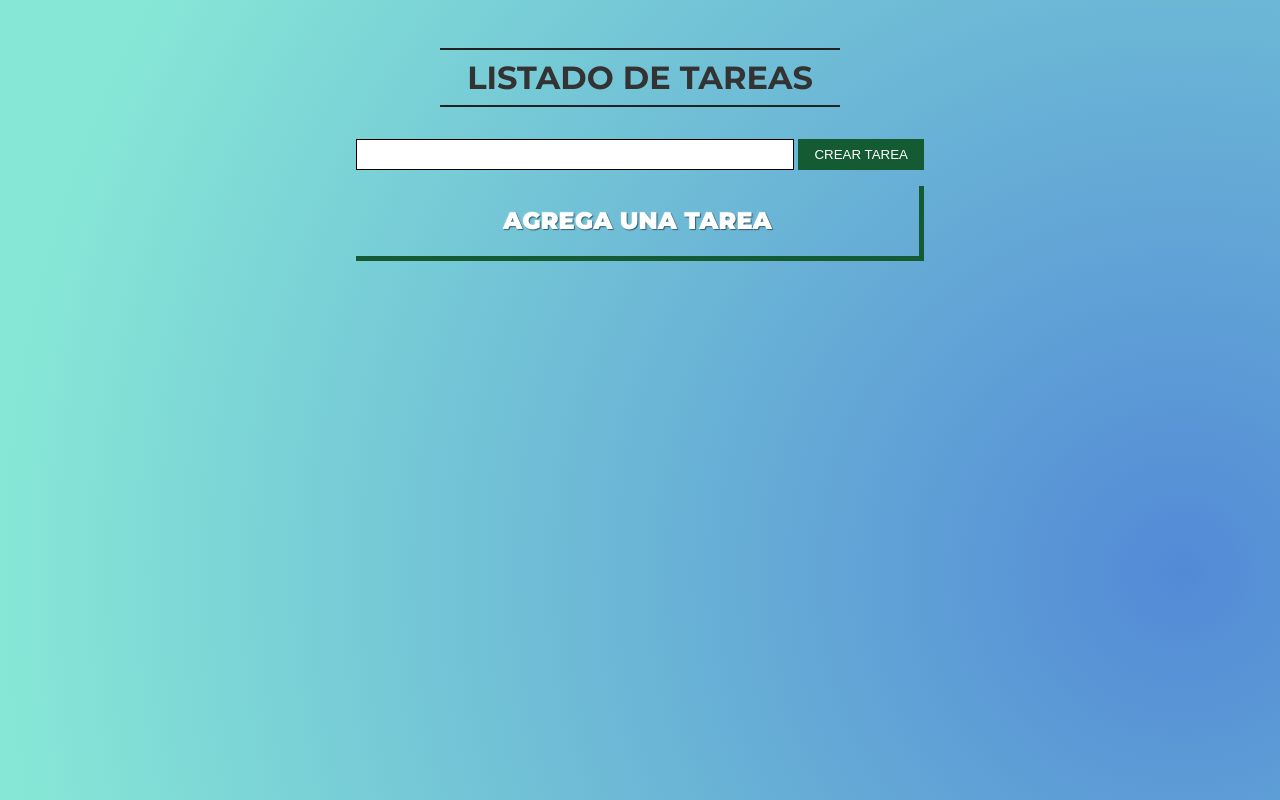
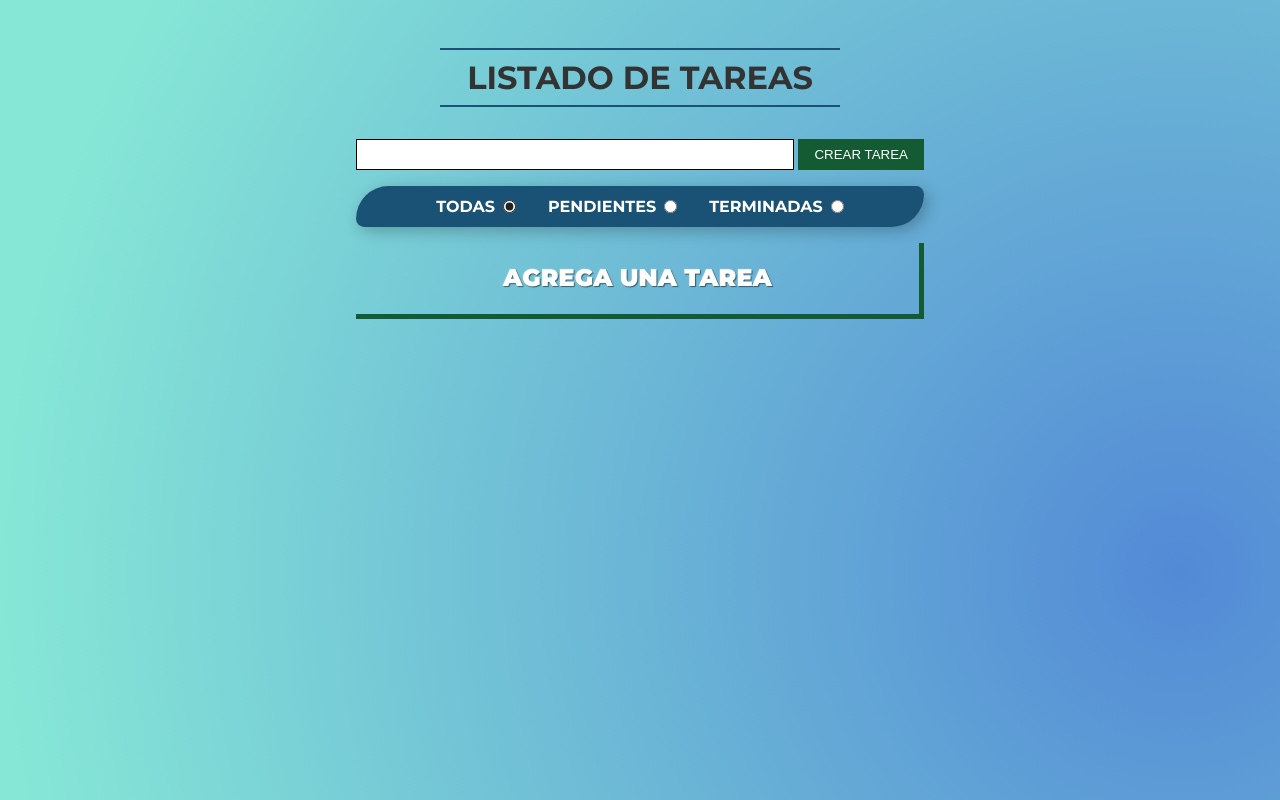
Before and after one commit to JKmoises/listado-tareas, a React (Create React App) app: page / in a window 1280 px wide. Built offline with nearby package versions, Linux system fonts and the light colour scheme.

Commit message:
Agregando filtros segun estado de la tarea

```diff
--- a/src/App.js
+++ b/src/App.js
@@ -1,13 +1,16 @@
 import { useState } from "react";
 import { TaskInput } from "./components/TaskInput";
 import { TaskList } from "./components/TaskList";
-import Swal from 'sweetalert2/dist/sweetalert2.js';
-import 'sweetalert2/src/sweetalert2.scss';
+import Swal from "sweetalert2/dist/sweetalert2.js";
+import "sweetalert2/src/sweetalert2.scss";
+import { TaskFilters } from "./components/TaskFilters";
 
 const initialTasks = JSON.parse(localStorage.getItem("tasks")) || [];
+const initialFilteredTasks = [];
 
 function App() {
   const [tasks, setTasks] = useState(initialTasks);
+  const [filteredTasks, setFilteredTasks] = useState(initialFilteredTasks);
 
   const createTask = (data) => {
     data.id = crypto.randomUUID();
@@ -19,14 +22,14 @@ function App() {
 
   const deleteTask = (id) => {
     Swal.fire({
-      title: '¿Estas segur@ de eliminar esta tarea?',
+      title: "¿Estas segur@ de eliminar esta tarea?",
       text: "¡No podrás revertir esto!",
-      icon: 'info',
+      icon: "info",
       showCancelButton: true,
-      confirmButtonColor: '#3085d6',
-      cancelButtonColor: '#d33',
-      confirmButtonText: 'Borrar Tarea',
-      cancelButtonText: 'Cancelar'
+      confirmButtonColor: "#3085d6",
+      cancelButtonColor: "#d33",
+      confirmButtonText: "Borrar Tarea",
+      cancelButtonText: "Cancelar",
     }).then((result) => {
       if (result.isConfirmed) {
         let newData = tasks.filter((task) => task.id !== id);
@@ -34,18 +37,13 @@ function App() {
         localStorage.setItem("tasks", JSON.stringify(newData));
         setTasks(newData);
 
-        Swal.fire(
-          'Tarea Eliminada',
-          'Tu tarea ha sido eliminada',
-          'success'
-        )
+        Swal.fire("Tarea Eliminada", "Tu tarea ha sido eliminada", "success");
       }
-    })
-
+    });
   };
 
   const updateStateTask = (data) => {
-    let newData = tasks.map(task => {
+    let newData = tasks.map((task) => {
       if (data.id === task.id) {
         if (data.state) {
           task.state = false;
@@ -62,20 +60,36 @@ function App() {
   };
 
   const updateTask = (data) => {
-    let newData = tasks.map(task => task.id === data.id ? data : task);
+    let newData = tasks.map((task) => (task.id === data.id ? data : task));
 
     localStorage.setItem("tasks", JSON.stringify(newData));
     setTasks(newData);
   };
 
+  const filterTasks = (filterTask) => {
+    let filter,
+      stateTask = Boolean(parseInt(filterTask));
+
+    if (filterTask !== "") {
+      filter = tasks.filter((task) => task.state === stateTask);
+    } else {
+      filter = [];
+    }
+    setFilteredTasks(filter);
+
+  };
 
 
   return (
     <div className="container section">
       <h1 className="section-title">Listado de tareas</h1>
       <TaskInput createTask={createTask} />
+
+      <TaskFilters filterTasks={filterTasks} />
+
       <TaskList
         tasks={tasks}
+        filteredTasks={filteredTasks}
         updateTask={updateTask}
         deleteTask={deleteTask}
         updateStateTask={updateStateTask}
--- /dev/null
+++ b/src/components/TaskFilters.jsx
@@ -0,0 +1,45 @@
+import React from "react";
+
+export const TaskFilters = ({ filterTasks }) => {
+  const handleChange = (e) => {
+    filterTasks(e.target.value);
+  };
+
+  return (
+    <section className="filtros box-shadow-1">
+      <div className="filtro">
+        <label htmlFor="all-tasks">Todas</label>
+        <input
+          onChange={handleChange}
+          type="radio"
+          id="all-tasks"
+          name="statetask"
+          value=""
+          defaultChecked
+        />
+      </div>
+
+      <div className="filtro">
+        <label htmlFor="pending-tasks">Pendientes</label>
+        <input
+          onChange={handleChange}
+          type="radio"
+          id="pending-tasks"
+          name="statetask"
+          value="0"
+        />
+      </div>
+
+      <div className="filtro">
+        <label htmlFor="completed-tasks">Terminadas</label>
+        <input
+          onChange={handleChange}
+          type="radio"
+          id="completed-tasks"
+          name="statetask"
+          value="1"
+        />
+      </div>
+    </section>
+  );
+};
--- a/src/components/TaskList.jsx
+++ b/src/components/TaskList.jsx
@@ -2,14 +2,18 @@ import { Task } from "./Task";
 
 export const TaskList = ({
   tasks,
+  filteredTasks,
   updateTask,
   deleteTask,
   updateStateTask,
 }) => {
+
+  const tasksToRender = filteredTasks.length ? filteredTasks : tasks;
+
   return (
     <section className="task-list">
-      {tasks.length > 0 ? (
-        tasks.map((task) => (
+      {tasksToRender.length > 0 ? (
+        tasksToRender.map((task) => (
           <Task
             task={task}
             updateTask={updateTask}
--- a/src/scss/base/_utilidades.scss
+++ b/src/scss/base/_utilidades.scss
@@ -28,8 +28,8 @@
 }
 
 .section-title {
-  border-top: 2px solid v.$textColor;
-  border-bottom: 2px solid v.$textColor;
+  border-top: 2px solid v.$thirdColor;
+  border-bottom: 2px solid v.$thirdColor;
   margin: 2rem auto;
   padding: .5rem;
   max-width: 25rem;
--- /dev/null
+++ b/src/scss/layout/_filtros.scss
@@ -0,0 +1,57 @@
+@use '../base/variables' as v;
+@use '../base/mixins' as m;
+
+.filtros{
+  display: flex;
+  flex-direction: column;
+  justify-content: center;
+  align-items:center;
+  gap: .5rem;
+  margin-top: 1rem;
+  padding: .7rem;
+  background-color: v.$thirdColor;
+  border-radius: 1rem;
+
+  @include m.tablet {
+    flex-direction: row;
+    gap: 2rem;
+    border-radius: 4rem 1rem;
+  }
+
+}
+
+.filtro{
+  display: flex;
+  justify-content: center;
+  gap: .5rem;
+  width: 50%;
+  border-bottom: thin solid v.$whiteColor;
+  padding-bottom: .5rem;
+
+  @include m.tablet {
+    width: auto;
+    border: none;
+    padding-bottom: 0;
+  }
+
+  label{
+    flex: 0 0 8rem;
+    color: v.$whiteColor;
+    font-weight: 700;
+    text-transform: uppercase;
+
+    @include m.tablet {
+      flex: 0;
+    }
+  }
+
+  input[type="radio"]{
+    margin: 0;
+    accent-color: v.$textColor;
+  }
+
+  label,
+  input[type="radio"]{
+    cursor: pointer;
+  }
+}
--- a/src/scss/layout/_index.scss
+++ b/src/scss/layout/_index.scss
@@ -1,2 +1,3 @@
 @forward 'tareas';
 @forward 'formulario';
+@forward 'filtros';
```
